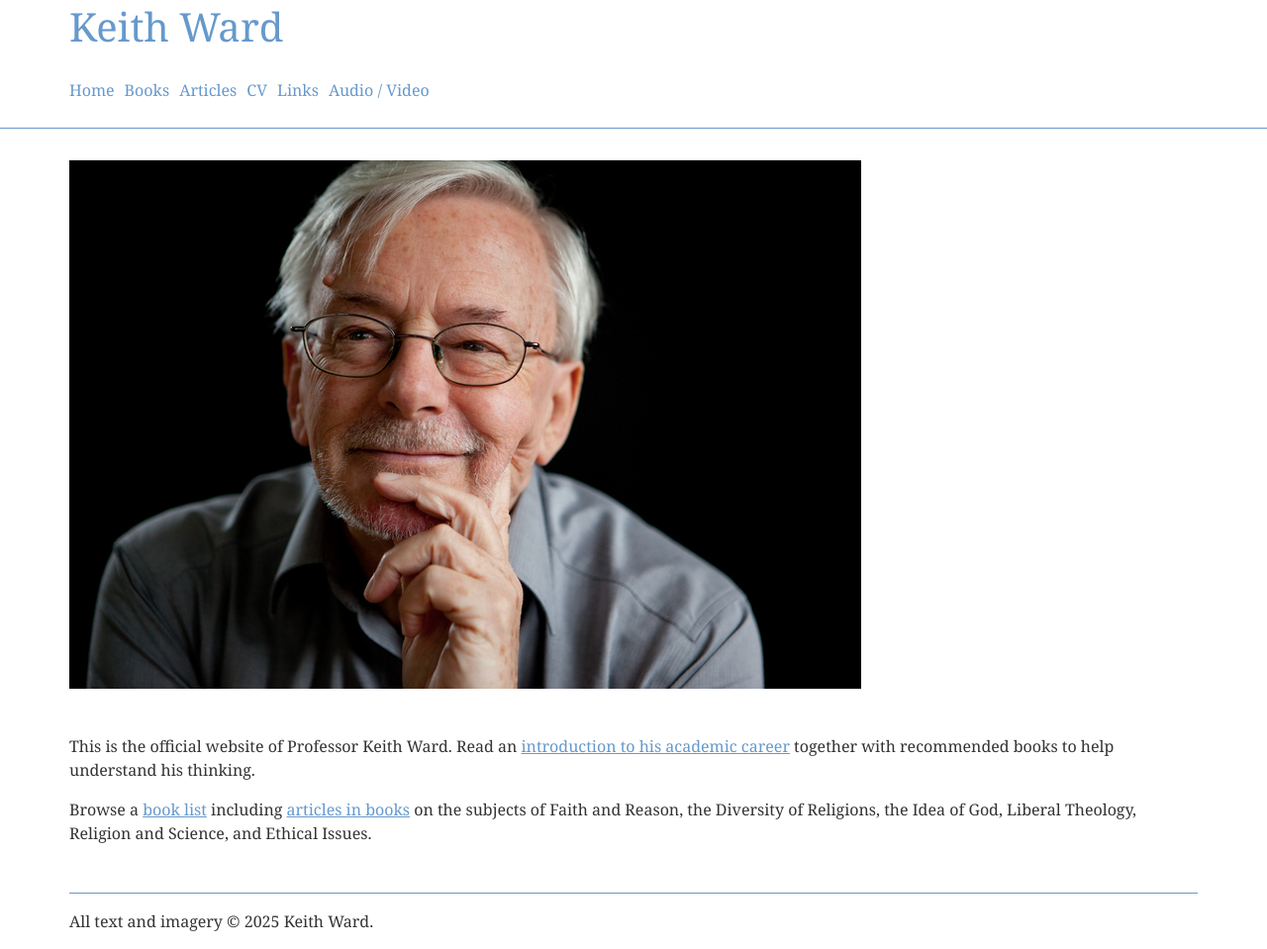
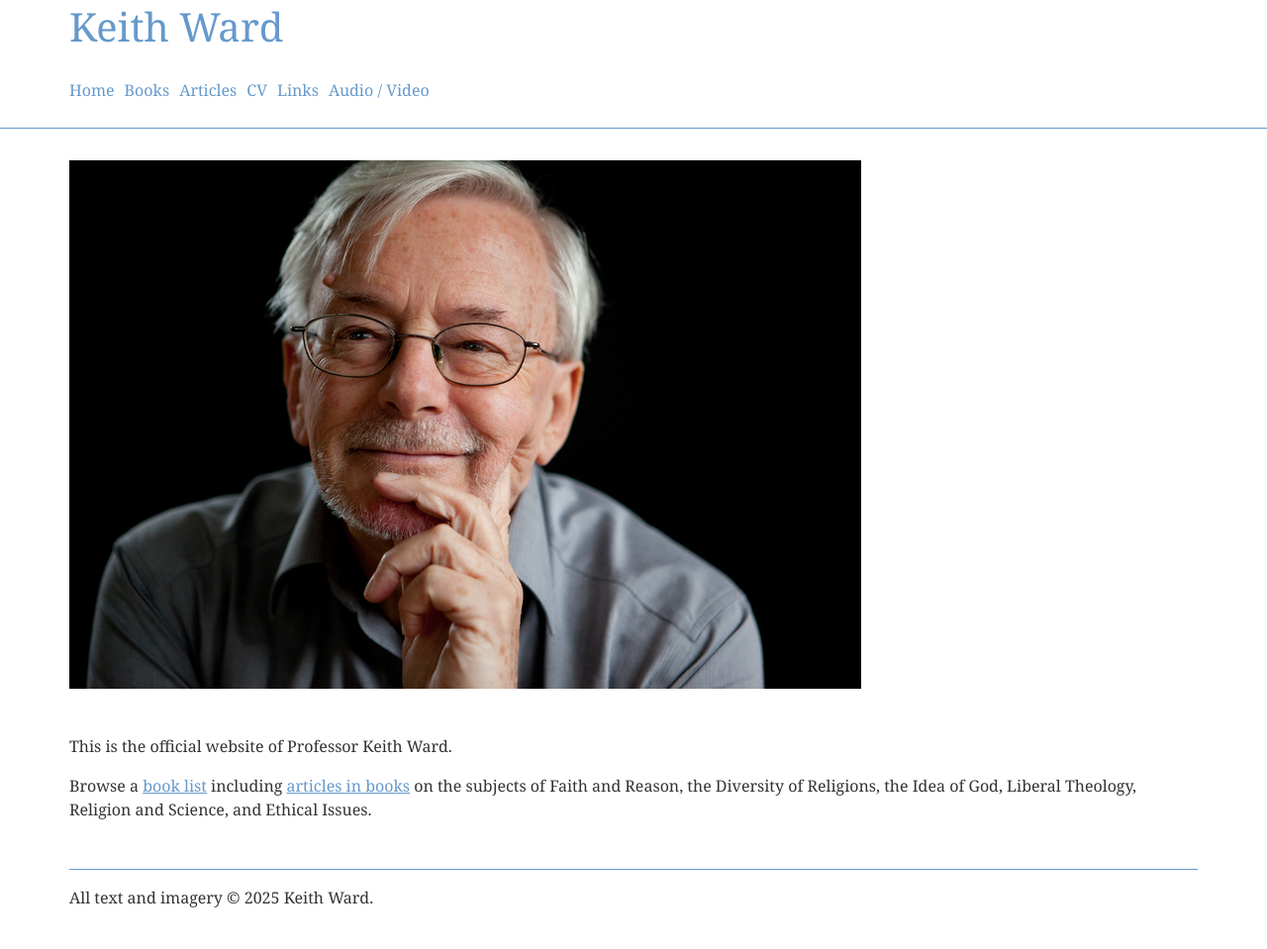
Before and after one commit to eye-division/keith-ward, a Jekyll site: the page built from index.html, in a window 1280 px wide. Shown: the whole page at 99% size. Built offline with Jekyll 4.4.1, drawn with Linux system fonts in a browser that asks for light colours; after the commit the page ends 935 px from its top, so only the background shows below that.

Commit message:
Updated 1 file via CloudCannon.

```diff
--- a/index.html
+++ b/index.html
@@ -11,8 +11,8 @@ layout: page
 				<article id="post-22" class="clearfix post-22 page type-page status-publish hentry" role="article" itemscope itemtype="http://schema.org/BlogPosting">
 
 					<section class="entry-content clearfix" itemprop="articleBody">
-						<p><img class="alignnone  wp-image-119" src="/images/MG_3226.jpg" alt="Keith Ward photo" /></p>
-						<p>This is the official website of Professor Keith Ward. Read an <a href="about/">introduction to his academic career</a> together with recommended books to help understand his thinking.</p>
+						<p><img class="alignnone  wp-image-119" src="/images/MG_3226.jpg" alt="Professor Keith Ward" /></p>
+						<p>This is the official website of Professor Keith Ward.</p>
 
 						<p>Browse a <a title="Books" href="books-all/">book list</a> including <a title="Articles in books" href="articles-in-books/">articles in books</a> on the subjects of Faith and Reason, the Diversity of Religions, the Idea of God, Liberal Theology, Religion and Science, and Ethical Issues.</p>
 					</section> <!-- end article section -->
```
